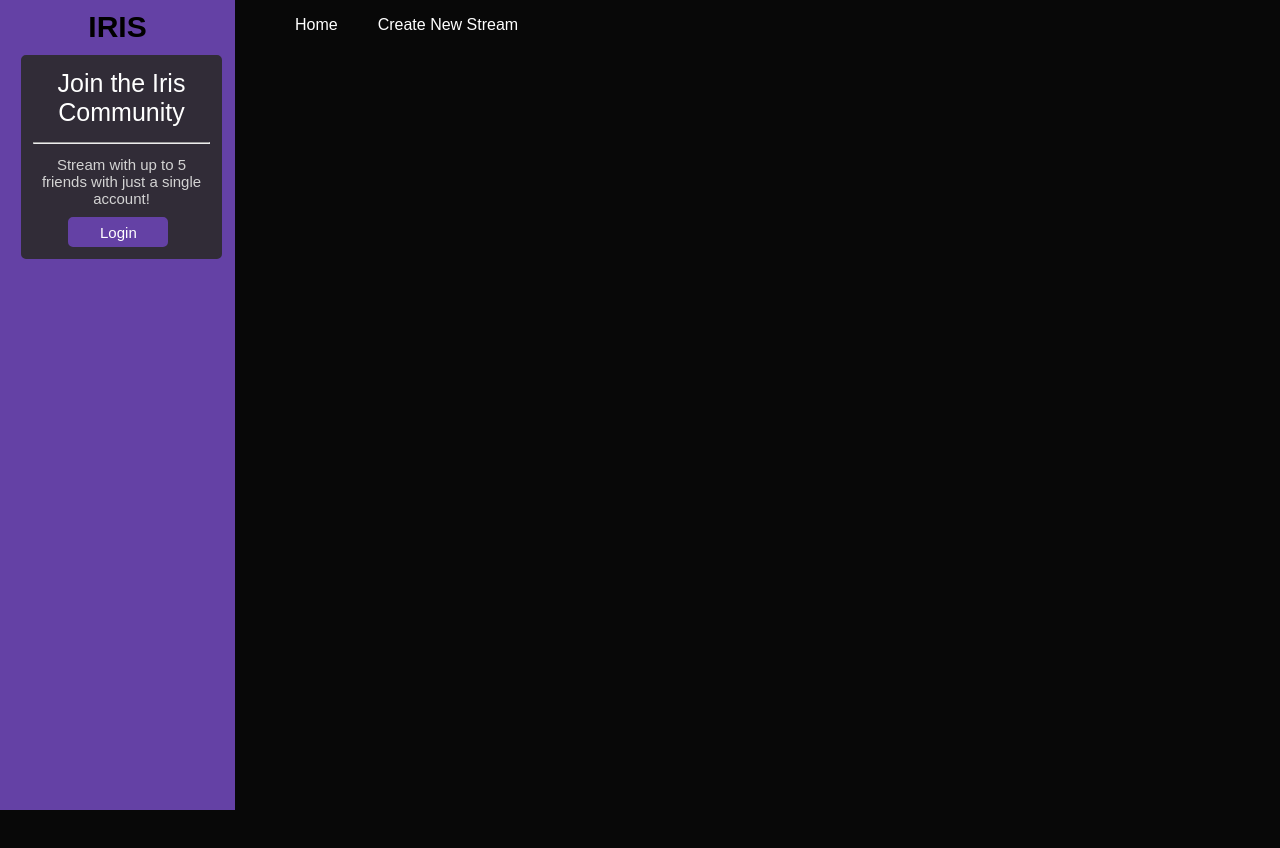
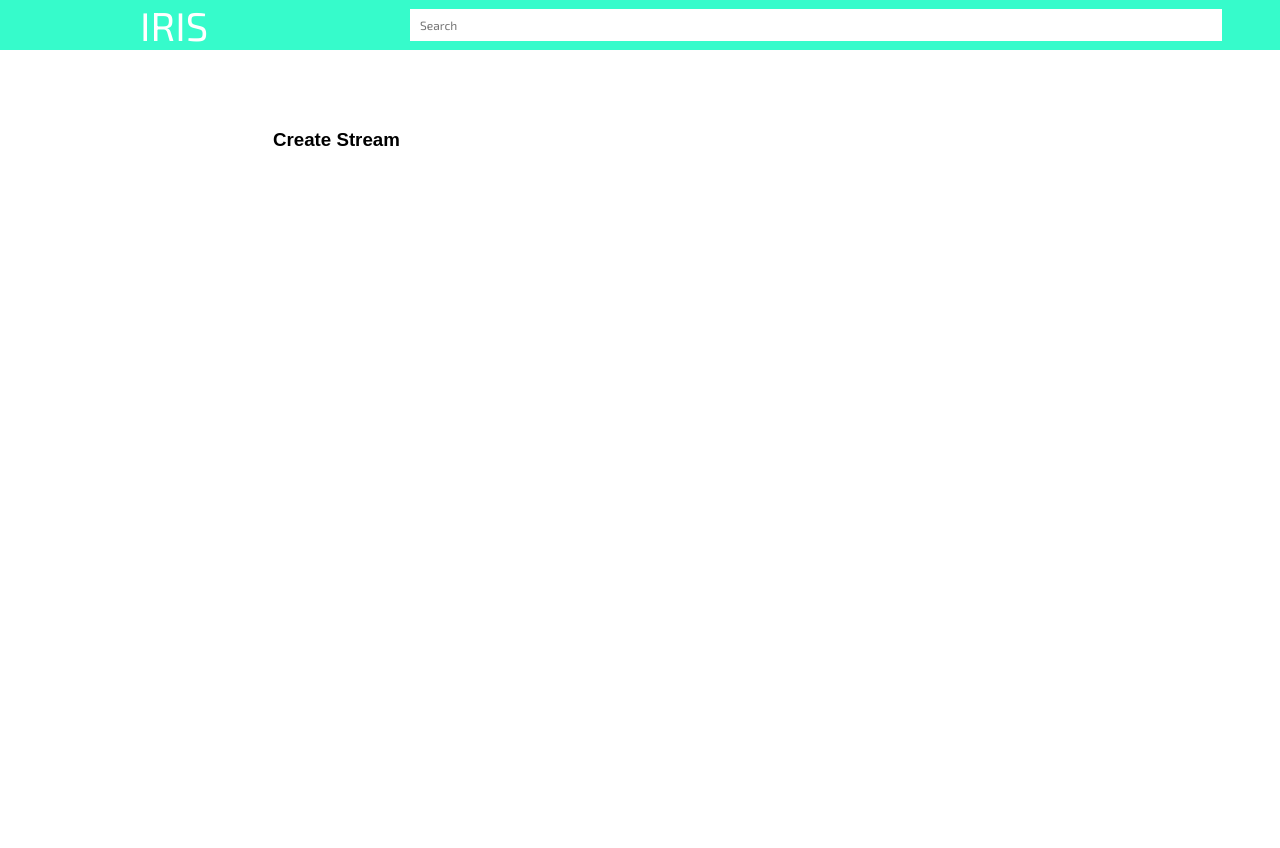
Before and after one commit to nvisal1/Iris-Client, a React (Create React App) app: page /login in a window 1280 px wide. Shown: the top 848 px of the page. Built offline with nearby package versions, Linux system fonts and the light colour scheme.

Commit message:
style navbar

```diff
--- a/src/components/App.css
+++ b/src/components/App.css
@@ -1,6 +1,5 @@
 body {
     height: 125vh;
-    background-color: 	#080808;
     background-size: cover;
     font-family: sans-serif;
     margin-top: 80px;
--- a/src/components/App.js
+++ b/src/components/App.js
@@ -5,15 +5,10 @@ import StreamCreate from './streams/StreamCreate';
 import StreamEdit from './streams/StreamEdit';
 import StreamDelete from './streams/StreamDelete';
 import StreamShow from './streams/StreamShow';
+import Login from './auth/Login';
 import Header from './Header';
 import history from '../history';
-import Sidebar from './Sidebar';
 import './App.css'
-import { library } from '@fortawesome/fontawesome-svg-core'
-import { FontAwesomeIcon } from '@fortawesome/react-fontawesome'
-import { faIgloo } from '@fortawesome/free-solid-svg-icons'
-
-library.add(faIgloo)
 
 const App = () => {
     return (
@@ -21,9 +16,9 @@ const App = () => {
             <Router history={history}>
                 <div>
                     <Header />
-                    <Sidebar />
                     <div className="content">
                         <Route path='/' exact component={StreamList} />
+                        <Route path='/login' exact component={Login} />
                         <Route path='/streams/new' exact component={StreamCreate} />
                         <Route path='/streams/edit/:streamId' exact component={StreamEdit} />
                         <Route path='/streams/delete/streamId' exact component={StreamDelete} />
--- a/src/components/Header.css
+++ b/src/components/Header.css
@@ -1,15 +1,7 @@
-header img {
-    height: 80px;
-    margin-left: 40px;
-}
-
-
-main {
-    color: white;
-}
+@import url('https://fonts.googleapis.com/css?family=Exo+2');
 
 header {
-    background-color: #080808;
+    background-color: #36FBCB;
     position: fixed;
     top: 0;
     left: 0;
@@ -17,20 +9,48 @@ header {
     height: 50px;
     display: flex;
     align-items: center;
-    margin-bottom: 80px;
     z-index: 1;
-    margin-left: 235px;
 }
 
-header * {
-    display: inline;
+nav {
+    padding: 10px;
+    display: grid;
+    grid-template-areas:
+        "logo search profile";
+    grid-template-columns: 300px auto;
+    grid-gap: 100px;
+    justify-content: center;
+    align-items: center;
 }
 
-header li {
-    margin: 20px;
+.logo {
+    grid-area: logo;
+    color: white;
+    text-decoration: none;
+    font-family: 'Exo 2', sans-serif;
+    font-size: 40px;
+    margin-left: 130px;
+    display: flex;
+    flex-direction: column;
 }
 
-header li a {
-    color: white;
+header input {
+    grid-area: search;
+    color: black;
     text-decoration: none;
+    font-family: 'Exo 2', sans-serif;
+    font-size: 12px;
+    border: none;
+    height: 30px;
+    display: flex;
+    flex-direction: column;
+    width: 800px;
+    padding-left: 10px;
 }
+
+.profile {
+    grid-area: profile;
+    height: 30px;
+    width: 30px;
+    border-radius: 50%;
+}
--- a/src/components/Header.js
+++ b/src/components/Header.js
@@ -6,10 +6,9 @@ const Header = () => {
     return (
         <header>
             <nav>
-                <ul>
-                    <li><Link to="/">Home</Link></li>
-                    <li><Link to="/streams/new">Create New Stream</Link></li>
-                </ul>
+                <Link className="logo" to="/">IRIS</Link>
+                <input placeholder="Search"></input>
+                <img className="profile" src="https://images.unsplash.com/photo-1457449940276-e8deed18bfff?ixlib=rb-1.2.1&ixid=eyJhcHBfaWQiOjEyMDd9&auto=format&fit=crop&w=2250&q=80"></img>
             </nav>
         </header>
     );
--- a/src/components/Sidebar.css
+++ /dev/null
@@ -1,43 +0,0 @@
-/* The sidebar menu */
-.sidenav {
-    height: 100%; /* Full-height: remove this if you want "auto" height */
-    width: 235px; /* Set the width of the sidebar */
-    position: fixed; /* Fixed Sidebar (stay in place on scroll) */
-    z-index: 1; /* Stay on top */
-    top: 0; /* Stay at the top */
-    left: 0;
-    background-color: #6441a5; /* Black */
-    overflow-x: hidden; /* Disable horizontal scroll */
-    padding-top: 10px;
-  }
-
-  /* The navigation menu links */
-  .sidenav a {
-    padding: 6px 8px 6px 16px;
-    text-decoration: none;
-    font-size: 25px;
-    color: #818181;
-    display: block;
-  }
-
-  /* When you mouse over the navigation links, change their color */
-  .sidenav a:hover {
-    color: #f1f1f1;
-  }
-
-  /* Style page content */
-  .main {
-    margin-left: 160px; /* Same as the width of the sidebar */
-    padding: 0px 10px;
-  }
-
-  .logo {
-    text-align: center;
-    font-size: 30px;
-  }
-
-  /* On smaller screens, where height is less than 450px, change the style of the sidebar (less padding and a smaller font size) */
-  @media screen and (max-height: 450px) {
-    .sidenav {padding-top: 15px;}
-    .sidenav a {font-size: 18px;}
-  }
--- a/src/components/Sidebar.js
+++ /dev/null
@@ -1,17 +0,0 @@
-import React from 'react';
-import './Sidebar.css'
-import { Link } from 'react-router-dom';
-import LoginCard from './LoginCard';
-
-const Sidebar = () => {
-    return (
-        <div class="sidenav">
-            <div className="logo">
-                <b>IRIS</b>
-            </div>
-            <LoginCard />
-        </div>
-    )
-}
-
-export default Sidebar;
--- /dev/null
+++ b/src/components/auth/Login.css
@@ -0,0 +1,4 @@
+.login {
+    background-color: white;
+    color: white;
+}
--- /dev/null
+++ b/src/components/auth/Login.js
@@ -0,0 +1,20 @@
+import React from 'react';
+import { connect } from 'react-redux';
+
+
+class Login extends React.Component {
+
+    onSubmit = formValues => {
+        this.props.createStream(formValues);
+    }
+
+    render() {
+        return (
+            <div className="login">
+                <h3>Create Stream</h3>
+            </div>
+        );
+    }
+}
+
+export default connect(null, { })(Login);
```
Also changed, not shown: src/components/TextInput.js (added, +79 -0 lines).
